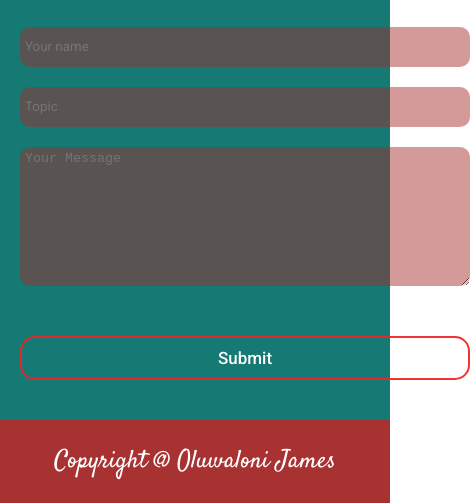
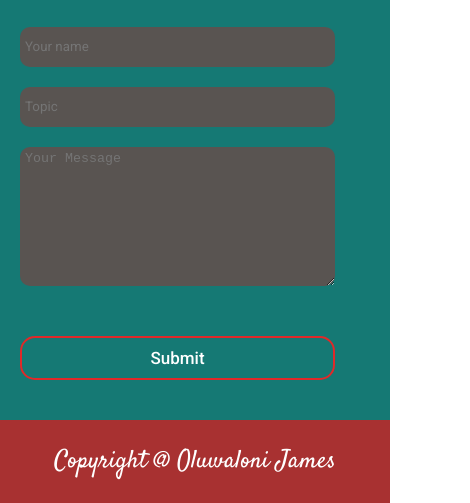
Before and after one commit to JAEDEXD3S1GN2/Jaedex-portfoilio, a plain HTML site: page index.html in a window 390 px wide. Shown: the part 7973-8476 px from the top of the page, 470 px wide, since content can reach past the window. Drawn offline with nearby package versions, Linux system fonts and the light colour scheme.

Commit message:
Update index.css

```diff
--- a/index.css
+++ b/index.css
@@ -1533,20 +1533,6 @@ display: none;
 
 }
 
-@media screen and (max-width: 420px) {
-  .form-group input {
-    width: 370px;
-  }
-
-  .form-group textarea {
-    width: 370px;
-  }
-
-  .f-btn {
-    width: 370px;
-  }
-}
-
 
 @media screen and (max-width: 600px) {
     .nav-links {
@@ -1706,15 +1692,15 @@ display: none;
   }
 
   .form-group input {
-    width: 450px;
+    width: 90%;
   }
 
   .form-group textarea {
-    width: 450px;
+    width: 90%;
   }
 
   .f-btn {
-    width: 450px;
+    width: 90%;
   }
 
   .nav-cont {
```
